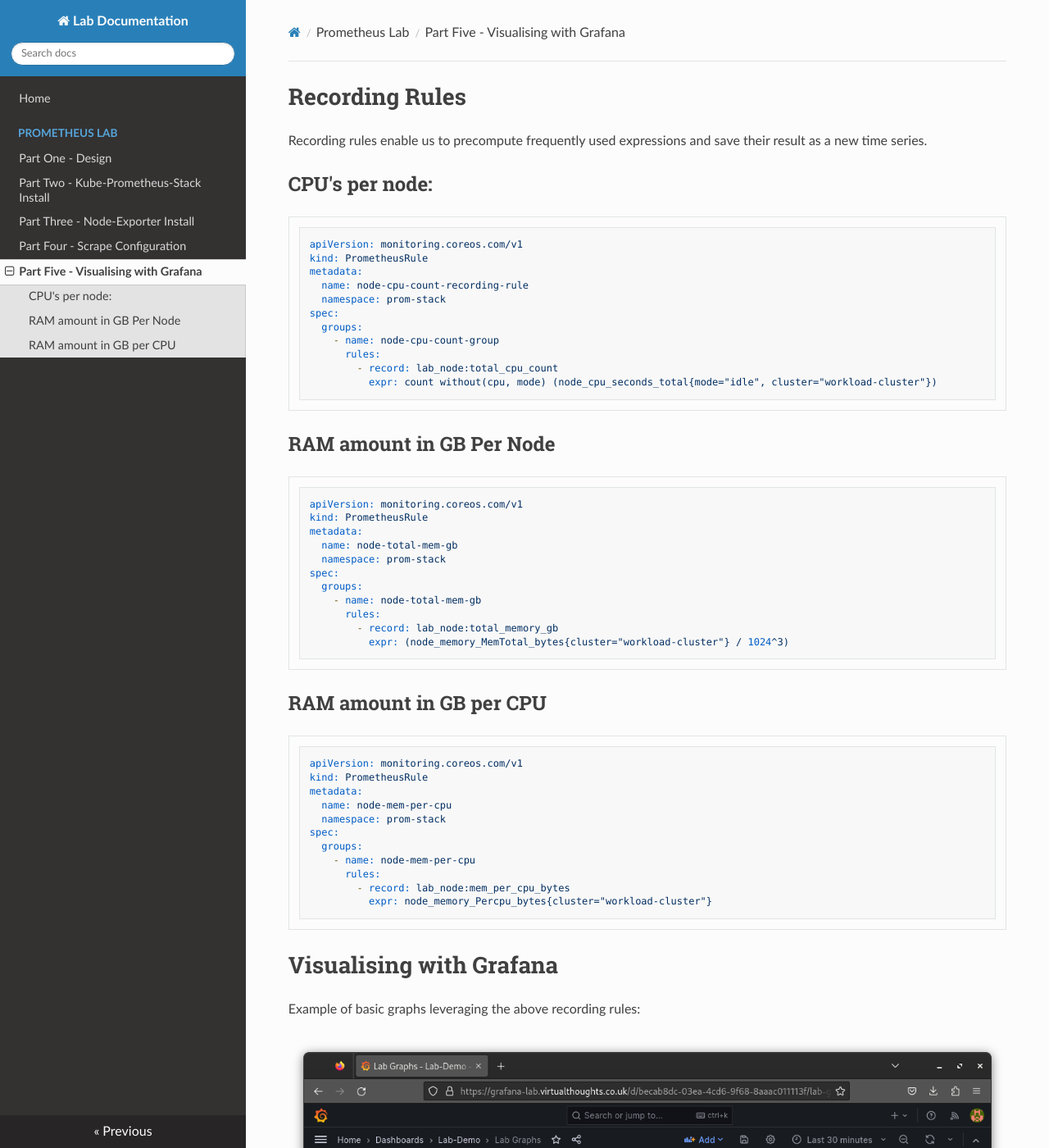
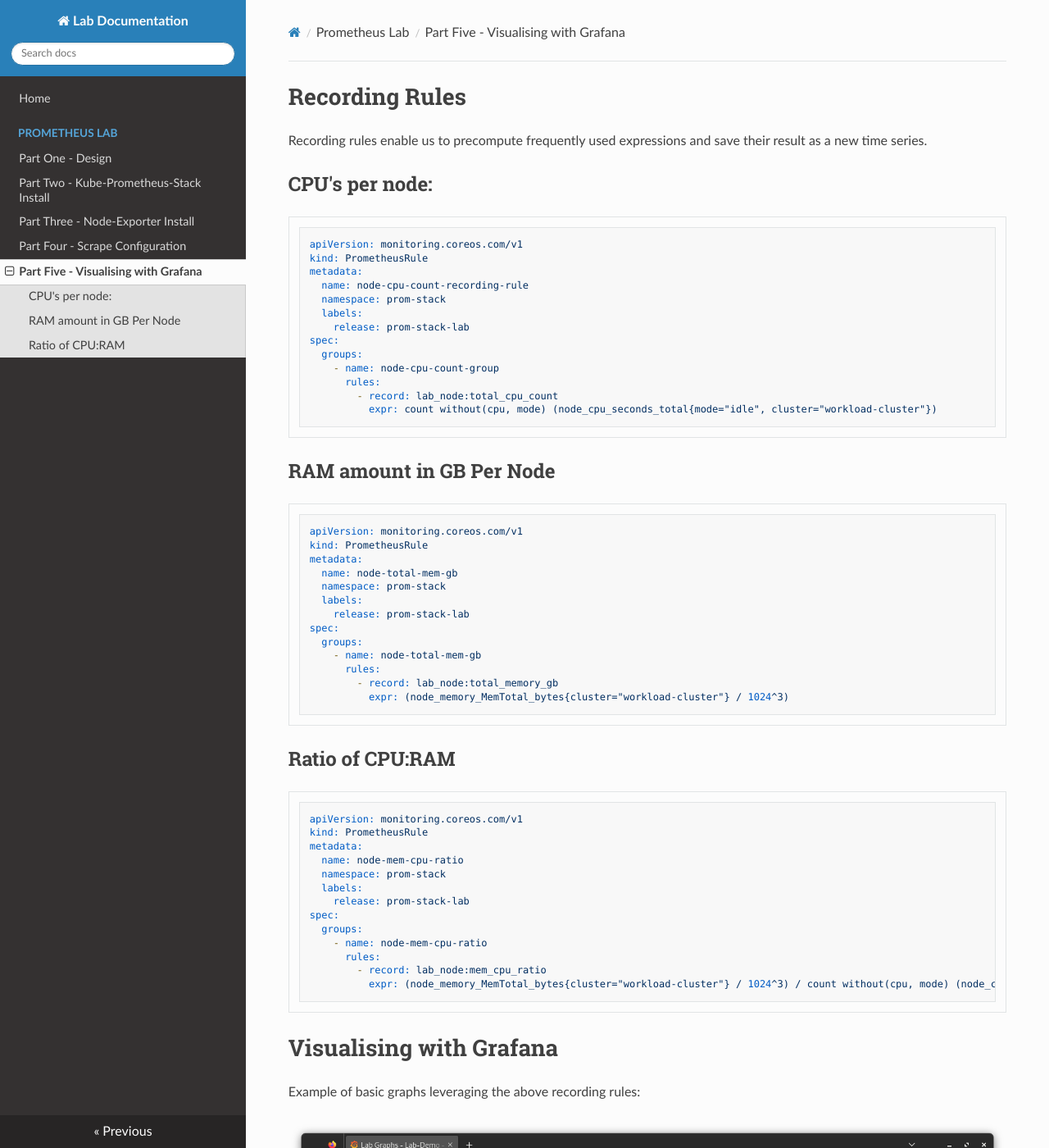
Before and after one commit to David-VTUK/lab-docs, an MkDocs documentation site: the page built from docs/prometheus/part-five.md, in a window 1280 px wide and 1400 px high. Shown: the whole window at 82% size. Built offline with MkDocs 1.6.1, drawn with Linux system fonts in a browser that asks for light colours; nearby versions of some CDN libraries.

Commit message:
Update recording rule and diagram

````diff
--- a/docs/prometheus/part-five.md
+++ b/docs/prometheus/part-five.md
@@ -10,6 +10,8 @@
 metadata:
   name: node-cpu-count-recording-rule
   namespace: prom-stack
+  labels:
+    release: prom-stack-lab
 spec:
   groups:
     - name: node-cpu-count-group
@@ -26,6 +28,8 @@
 metadata:
   name: node-total-mem-gb
   namespace: prom-stack
+  labels:
+    release: prom-stack-lab
 spec:
   groups:
     - name: node-total-mem-gb
@@ -34,24 +38,26 @@
           expr: (node_memory_MemTotal_bytes{cluster="workload-cluster"} / 1024^3)
 ```
 
-## RAM amount in GB per CPU
+## Ratio of CPU:RAM
 
 ```yaml
 apiVersion: monitoring.coreos.com/v1
 kind: PrometheusRule
 metadata:
-  name: node-mem-per-cpu
+  name: node-mem-cpu-ratio
   namespace: prom-stack
+  labels:
+    release: prom-stack-lab
 spec:
   groups:
-    - name: node-mem-per-cpu
+    - name: node-mem-cpu-ratio
       rules:
-        - record: lab_node:mem_per_cpu_bytes
-          expr: node_memory_Percpu_bytes{cluster="workload-cluster"}
+        - record: lab_node:mem_cpu_ratio
+          expr: (node_memory_MemTotal_bytes{cluster="workload-cluster"} / 1024^3) / count without(cpu, mode) (node_cpu_seconds_total{mode="idle", cluster="workload-cluster"})
 ```
 
 # Visualising with Grafana
 
 Example of basic graphs leveraging the above recording rules:
 
-![img_1.png](../Images/grafana-basic.png)
+![img.png](../Images/grafana-dashboard.png)
````
Also changed, not shown: docs/Images/grafana-basic.png (deleted), docs/Images/grafana-dashboard.png (added), docs/Images/scrape-config.png, site/index.html, site/prometheus/part-four/index.html, site/search/search_index.json, 1 other file.
